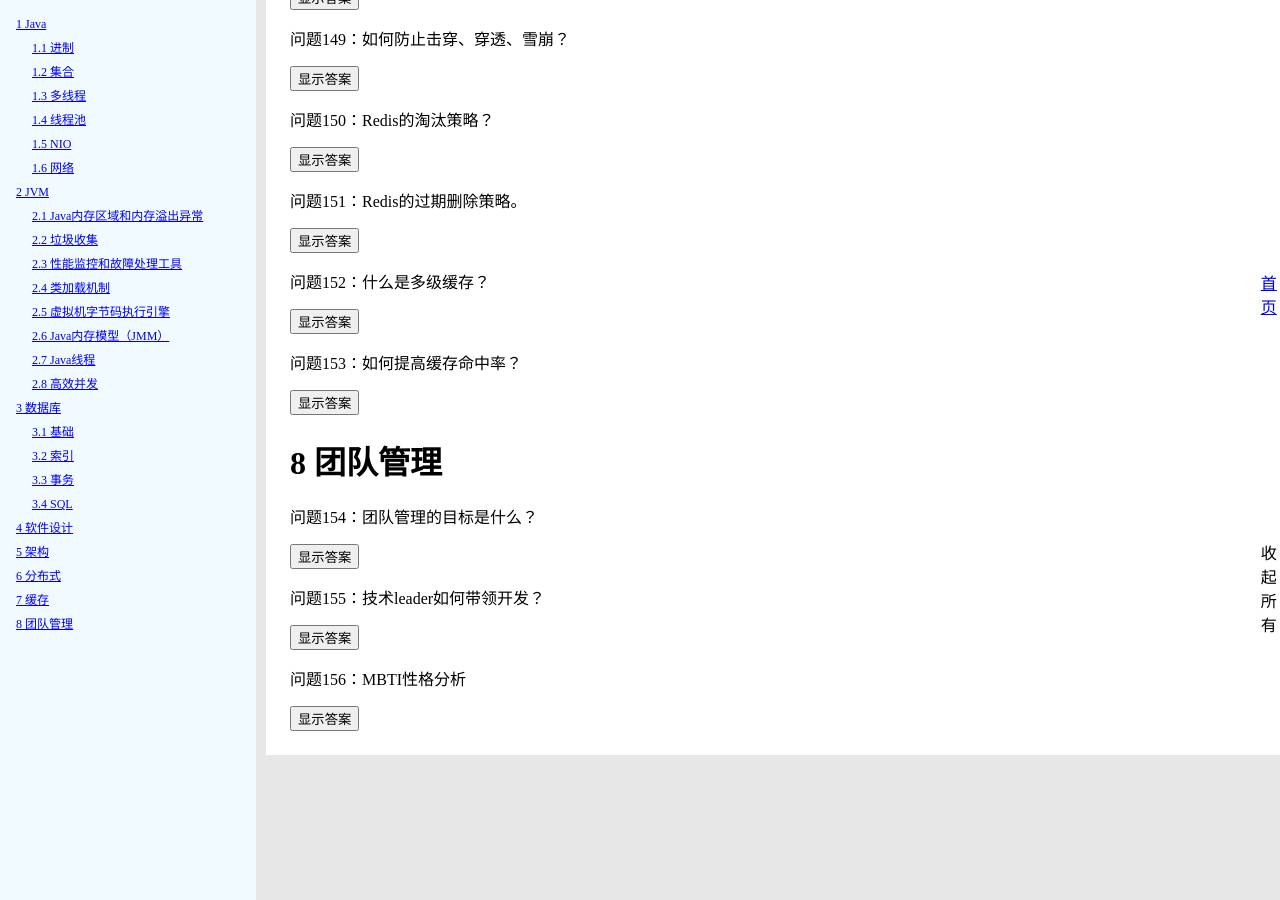
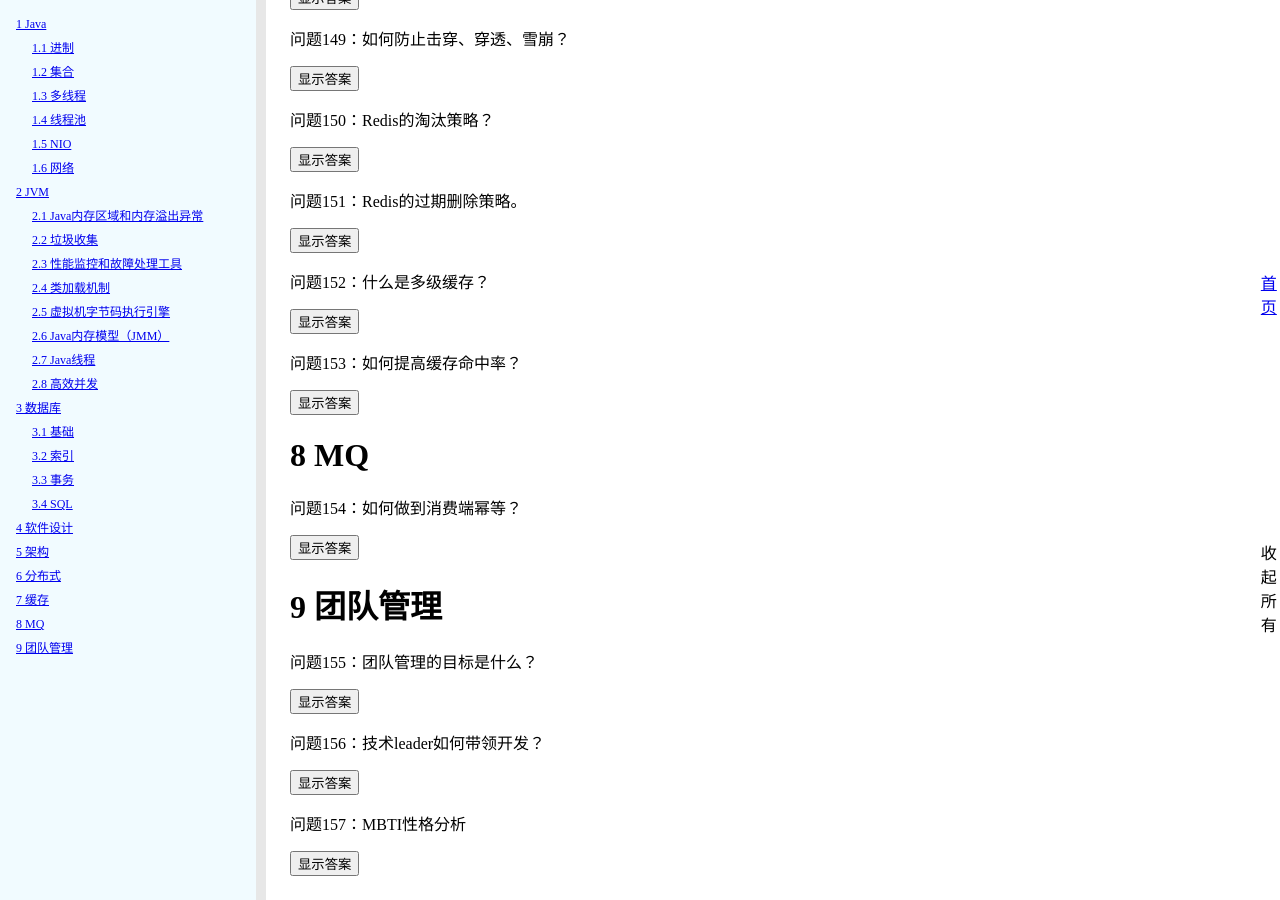
Before and after one commit to cyclonezhao/cyclonezhaonotes, a Jekyll site: the page built from _posts/2023-05-05-软件开发汇总.md, in a window 1280 px wide and 900 px high, scrolled down 13765 px. Built offline with Jekyll 4.4.1, drawn with Linux system fonts in a browser that asks for light colours; formulas are drawn with MathJax 3; some of the changed lines change nothing that is shown.

Commit message:
MQ如何处理重复消费问题。

```diff
--- a/_posts/2023-05-05-软件开发汇总.md
+++ b/_posts/2023-05-05-软件开发汇总.md
@@ -188,6 +188,8 @@
 
 Q: ReentrantLock如何搭配Condition？
 
+场景：转账场景。A线程需要从账户转出余额，转出之前先判断余额是否充足，如果不充足，则调用condition.await方法使自己阻塞。B线程往账户转入余额后，调用condition.signalAll方法唤醒A线程，A线程在转出之前还是需要判断余额是否充足，充足才转出。
+
 1. ReentrantLock可以new出多个condition对象
 2. Condition可替代Object的wait和notify/notifyAll方法，并且比后者更灵活，后者相当于只有一个condition对象，前者可以有选择地通知部分线程。
 3. Condition对应的是await和signal/signalAll
@@ -1403,9 +1405,8 @@
 2. 没有使用索引原因：
    1. 比如没有建索引
    2. 建立的索引不符合最左前缀匹配原则
-   3. 第一列使用了!=号
-   4. mysql判断直接全表扫描比使用索引更好时（检索比例，也就是特定的值的行数占全表总行数的比值）
-   5. 在索引列使用了函数，或者做计算，类型转换
+   2. mysql判断直接全表扫描比使用索引更好时（检索比例，也就是特定的值的行数占全表总行数的比值）
+   3. 使用了!=号、函数，或者做计算，类型转换等等
 3. 如果type的值是range，表明使用了范围查询，同时观察key_len值，可以据此得出查询使用了组合索引的前几列，在范围查询后面的列就不会使用到。用like模糊匹配时，%如果写在左边，这一列也不会被用到，索引覆盖除外。
 4. 索引也不是越多越好，太多索引会影响数据增删改的性能。可以观察possible_keys的值，如果有太多索引，意味着里头可能有无效的、重复的索引，应该进行梳理，去掉没有用的索引。
 5. 最后也要留意一下extra列。
@@ -1450,7 +1451,7 @@
 
 1. 就是具体的表名
 2. 如果是union结果，那么就是<union id1, id2> 的形式
-3. 如果from里头有子查询，那么就是 <deriveN> 的形式
+3. 如果from里头有子查询，那么就是 \<deriveN>的形式
 4. ~~如果其他地方有子查询，那么就是<subqueryN>的形式~~
 
 Q: 索引的基数，Cardinality，含义是啥？
@@ -1824,6 +1825,76 @@
 
 TODO
 
+# MQ
+
+Q: 如何做到消费端幂等？
+
+当MQ发消息给消费者1，消费者1消费完毕，却在最后ack的时候失败了。为了避免消息丢失，保证消息最少会被消费一次，此时MQ会重发同样的消息给消费者2。
+
+这时候发生了消息重复的问题，如果消费者的业务逻辑本身不天然幂等，就得加限制避免重复消费。
+
+**方案一：**
+
+在数据库加一张任务表（id，消费状态），消息内容是任务id。消费者接到消息后：
+
+1. 首先按id查任务状态，如果不是”未消费“，则终止后续逻辑执行；
+2. 否则立刻将状态更新为”消费中“。
+
+如果是高并发场景，方案一有两个缺点：
+
+1. 多个消费者同时查询到”未消费“的状态；
+2. 多个消费者同时查库，拖垮数据库。
+
+解决办法：
+
+**方案二：**
+
+将业务逻辑设计为天然幂等。
+
+从数学角度表达，如果一个业务逻辑是：biz(a, b)，其中：
+
+1. a，b是输入；
+2. 计算过程是：
+
+	1. 先将a减去b，得到a’；
+	2. 然后用a‘计算出b’；
+	3. 执行赋值：b=b‘，a = a’+b‘。
+
+3. a，b的读取和更新是原子的，比如是同一张表的两个字段。如果不是同一张表，就需要用事务实现原子性。
+
+若满足以上特性，则这个业务逻辑自身是天然幂等的。
+
+比如固定资产折旧场景：
+
+1. 累计折旧，本期折旧额，同时作为计提折旧的输入；
+2. 计算过程：
+
+	1. 先将累计折旧 减去 本期折旧额，得到期初累计折旧；
+	2. 然后用期初累计折旧，根据具体的折旧方法，计算出新的本期折旧额
+	3. 执行赋值：本期折旧额=新的本期折旧额，累计折旧=期初累计折旧+新的本期折旧额
+
+3. 由于累计折旧，本期折旧额是同一张表的两个字段，所以读取和更新是原子的。
+
+**方案三**
+
+1. 有些场景，可以利用数据库的唯一约束，杜绝重复消息造成的影响；
+2. 利用版本号机制也可以实现同样目标：
+
+	1. SELECT id, result, someOtherFields, version oldVersion FROM table WHERE condition;
+	2. 计算新的result；
+	3. 加分布式锁，如果成功获得锁，就执行UPDATE table SET result=newResult, version=version+1 WHERE id=查出的id AND version=oldVersion;
+
+**方案四**，针对方案1的改进：
+
+1. 这张任务表要搭配缓存使用；
+2. 消费者首先查缓存，若查到，且状态不是”未消费“，则可立刻终止后续逻辑执行；
+3. 如果查不到，有两种可能性：
+
+	1. 这个消息还没有被消费过；
+	2. 这个消息正在被别的消费者消费，但还没来得及写库更新状态，或者写库了，但缓存还没来得及更新；
+
+4. 由于上述的第2种可能性，所以立刻加分布式锁，若不能获得锁，则立刻终止后续逻辑执行，否则就写库更新状态，并更新缓存。
+
 # 团队管理
 
 Q: 团队管理的目标是什么？
```
